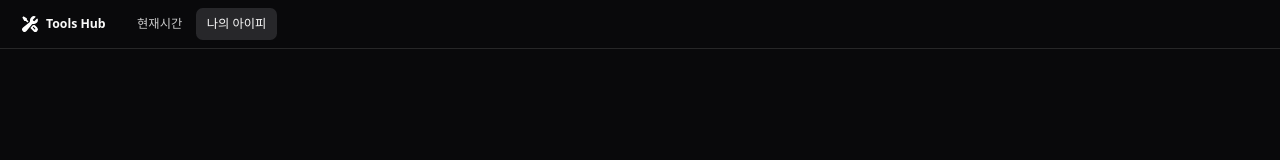
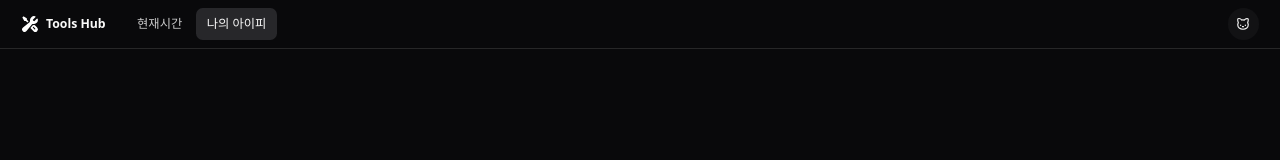
Before and after one commit to myoungsung84/tools-hub, a Next.js app: page /ip in a window 1280 px wide. Shown: the top 160 px of the page. Built offline with nearby package versions, Linux system fonts and the light colour scheme.

Commit message:
Add GitHub link to app header

```diff
--- a/src/components/layout/app-layout.tsx
+++ b/src/components/layout/app-layout.tsx
@@ -1,5 +1,6 @@
 'use client'
 
+import { Cat } from 'lucide-react'
 import Image from 'next/image'
 import Link from 'next/link'
 import { usePathname } from 'next/navigation'
@@ -43,6 +44,22 @@ export default function AppLayout({ children }: { children: React.ReactNode }) {
         </nav>
 
         <div className='ml-auto' />
+
+        {/* GitHub */}
+        <a
+          href='https://github.com/myoungsung84/tools-hub'
+          target='_blank'
+          rel='noreferrer'
+          aria-label='GitHub'
+          className='ml-2 inline-flex h-9 w-9 items-center justify-center
+           rounded-full
+           bg-muted/30
+           text-foreground
+           transition
+           hover:bg-muted/60'
+        >
+          <Cat className='h-4 w-4' />
+        </a>
       </header>
 
       {/* Main */}
```
